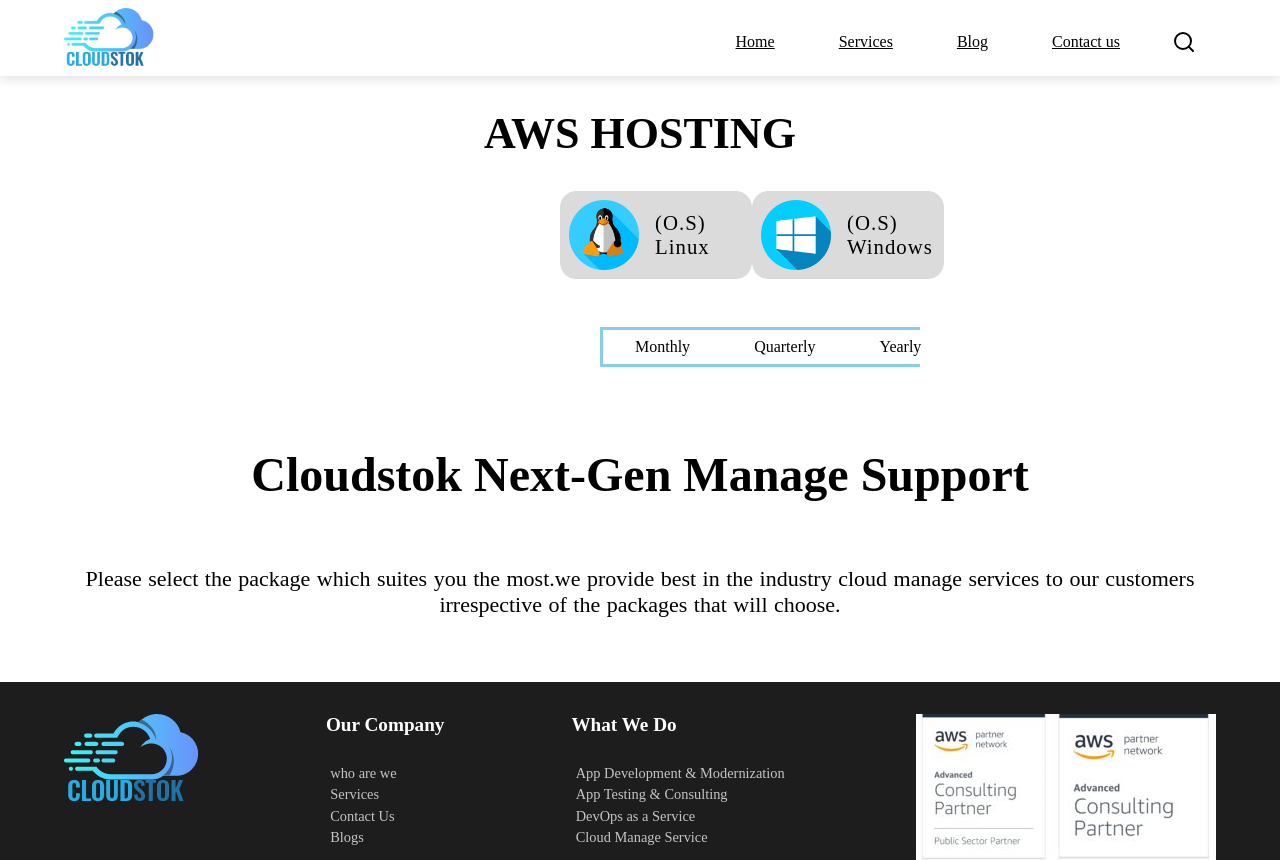
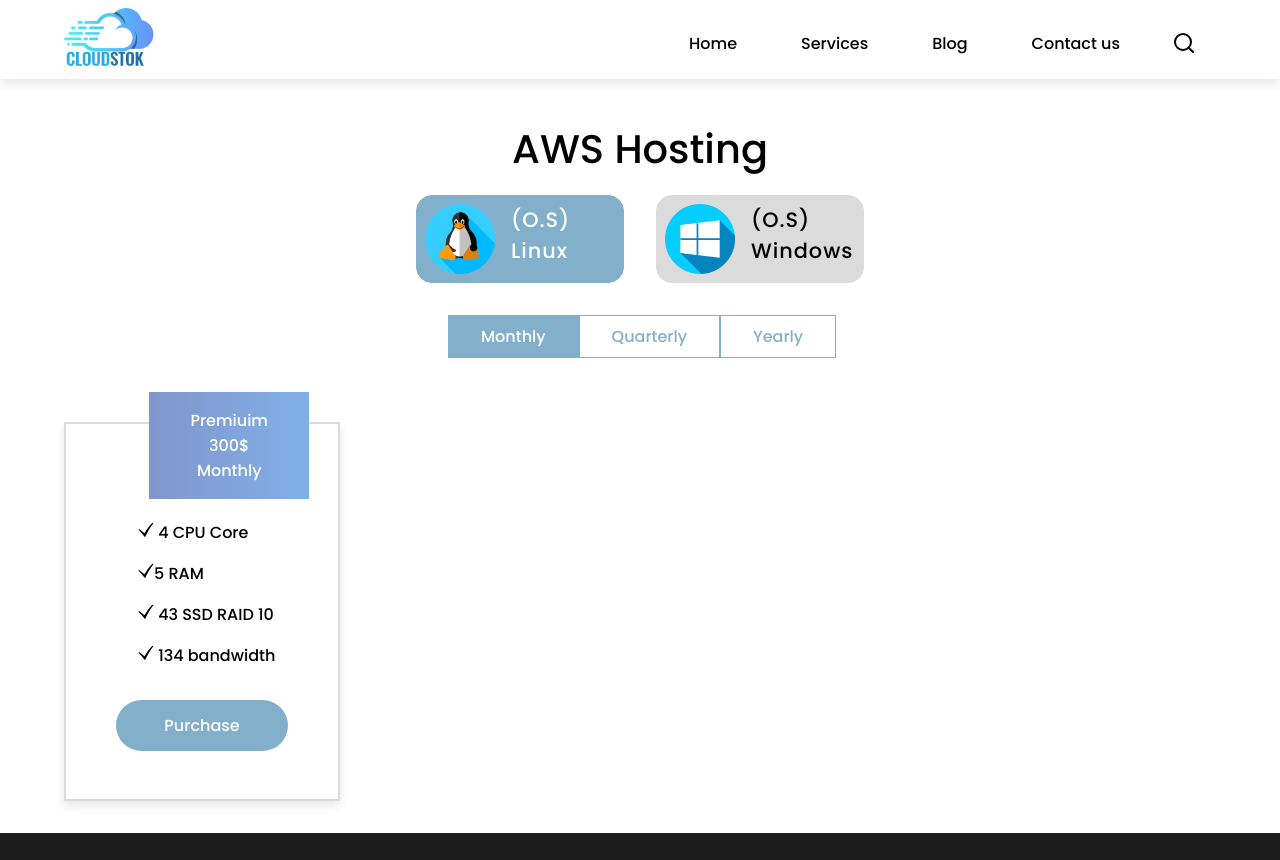
Before and after one commit to cloudstok/cloudstok_react_sales_app, a React (Create React App) app: page / in a window 1280 px wide. Shown: the top 860 px of the page. Built offline with nearby package versions, Linux system fonts and the light colour scheme.

Commit message:
ticket card ui completed

```diff
--- a/src/App.js
+++ b/src/App.js
@@ -1,6 +1,7 @@
 import React from 'react'
 import { BrowserRouter, Route, Routes } from 'react-router-dom'
-import Home from './components/Layout/home/Home'
+import Home from './Layout/home/Home'
+
 
 const App = () => {
   return (
--- a/src/components/Layout/Footer/Footer.jsx
+++ b/src/Layout/Footer/Footer.jsx
@@ -1,7 +1,7 @@
 import React from 'react'
 import './footer.css'
-import CloudStok from '../../../assets/images/headerlogo.png'
-import image from '../../../assets/images/image-1-300x148.jpg'
+import CloudStok from '../../assets/images/headerlogo.png'
+import image from '../../assets/images/image-1-300x148.jpg'
 import {CgFacebook} from 'react-icons/cg'
 import {AiOutlineTwitter} from 'react-icons/ai'
 import {FaPinterestP} from 'react-icons/fa'
--- a/src/components/Layout/Header/Header.jsx
+++ b/src/Layout/Header/Header.jsx
@@ -1,5 +1,5 @@
 import React, { useState } from 'react'
-import logo from '../../../assets/images/headerlogo.png'
+import logo from '../../assets/images/headerlogo.png'
 import { AiOutlineClose } from 'react-icons/ai'
 import { FiMenu, FiSearch } from 'react-icons/fi'
 import { Link } from 'react-router-dom'
--- a/src/components/Layout/home/Home.jsx
+++ b/src/Layout/home/Home.jsx
@@ -1,6 +1,8 @@
 import React from 'react'
-import AwsHostingCard from '../../awsHosting/AwsHostingCard'
+
 import Layout from '../Layout'
+import AwsHostingCard from '../../components/awsHosting/AwsHostingCard'
+
 
 const Home = () => {
   return (
--- a/src/components/awsHosting/AwsHostingCard.jsx
+++ b/src/components/awsHosting/AwsHostingCard.jsx
@@ -1,23 +1,28 @@
-import React from 'react'
+import React, { useState } from 'react'
 import linux from '../../assets/images/linux.png'
 import window from '../../assets/images/window.png'
-import './awshosting.css'
+import '../platformCard/platformcard.css'
+import '../awsHosting/awshosting.css'
+import PlatFormCard from '../platformCard/PlatFormCard'
 
 const AwsHostingCard = () => {
+    const [index,setIndex] = useState(0)
+    const [activeIndex,setActiveIndex] = useState('linux')
+    const [platformData,setPlatformData] = useState([])
     return (
-        <div className='awsHosting'>
-            <div className='aws'> <h1>AWS HOSTING</h1></div>
-
+        <section className=''>
+        <div className="tab-container">
+          <div className="">
+          <h1 style={{color:"black"}}>AWS Hosting </h1>
           <div className="platform-tab">
-                    <div className='platform-tab-content'>
-                        <img src={linux} alt='' width={70} height={70} />
+            <div className={`platform-tab-content ${activeIndex==='linux'?'link-active':''}`}  onClick={() => setActiveIndex('linux')}>
+              <img src={linux} alt='' width={70} height={70}/>
               <div className="platform-name">
               <p>(O.S)</p>
                 <p>Linux</p>
               </div>
             </div>
-
-                    <div className='platform-tab-content'>
+            <div  id='window' className={`platform-tab-content ${activeIndex==='windows'?'link-active':''}`}  onClick={() => setActiveIndex('windows')}>
               <img src={window} alt='' width={70} height={70} />
               <div className="platform-name">
               <p>(O.S)</p>
@@ -25,25 +30,20 @@
               </div>
             </div>
           </div>
-
         <div className="tab-head">
-                    <div className='link-tab'>  <p>Monthly</p> </div>
-                    <div className='link-tab'> <p>Quarterly</p> </div>
-                    <div className='link-tab'> <p>Yearly</p> </div>
+          <div className={`link-tab ${index===0?'link-active':''}`} onClick={()=> setIndex(0) }> <p>Monthly</p> </div>
+          <div className={`link-tab ${index===1?'link-active':''}`} onClick={()=> setIndex(1) }> <p>Quarterly</p> </div>
+          <div className={`link-tab ${index===2?'link-active':''}`} onClick={()=> setIndex(2) }> <p>Yearly</p> </div>
         </div>
-
-            <div className="cloud-support-container">
-                <h1>Cloudstok  Next-Gen Manage Support</h1>
-                <p>
-                    Please select the package which suites you the most.we provide best in the industry cloud manage services
-                    to our customers irrespective of the packages that will choose.
-                </p>
           </div>
-
-
-
-
       </div>
+      <div className="ticket-card-container">
+      {/* {filterData().map((cardData,i) => ( */}
+          <PlatFormCard
+          />
+          {/* ))} */}
+      </div>
+       </section>
     )
 }
 
--- a/src/components/awsHosting/awshosting.css
+++ b/src/components/awsHosting/awshosting.css
@@ -1,22 +1,9 @@
-.aws {
-    font-size: 22px;
-    text-align: center;
-    margin-top: 2rem;
+.platform-tab{
+    display: flex;
     align-items: center;
+    /* margin-bottom: 1.5rem; */
 }
-.platform-tab{
-    align-items: center;
-    padding-top: 2rem;
-    width: 30%;
-    display: flex;
-    justify-content: space-around;
-    margin-left: 35rem;
-    /* align-items: center; */
-
-}
-
 .platform-tab-content{
-    align-items: center;
     border: 1px solid #dbdbdb;
     padding: .5rem;
     background-color: #dbdbdb;
@@ -25,50 +12,35 @@
     cursor: pointer;
     height: 5.5rem;
     display: flex;
+    /* align-items: center; */
 }
 .platform-name{
-    align-items: center;
     margin-left: 1rem;
     font-size: 1.3rem;
     letter-spacing: 1px;
 
 }
-/* .tab-container{
+.tab-container{
+    /* border: 1px solid #dbdbdb; */
     border-radius: 4px;
     display: flex;
     justify-content: center;
     padding: .5rem;
+    /* justify-content: center; */
 }
 .tab-container h2{
     padding-bottom: 0.5rem;
-} */
+}
 
 .tab-head{
-    width: 25%;
     display: flex;
-    /* align-items: center; */
-    /* margin:2rem 0rem 1.5rem 2rem; */
-    margin-top: 3rem;
-    margin-left: 37.5rem;
-    border: 3px solid skyblue;
+    align-items: center;
+    margin:2rem 0rem 1.5rem 2rem;
 }
-
-
 .select-platform{
     font-size: 1.5rem;
     font-weight: normal;
     margin-bottom: 1rem;
-}
-.cloud-support-container{
-    padding-top: 5rem;
-    text-align: center;
-    font-size: 24px;
-}
-.cloud-support-container p {
-    text-align: center;
-    padding: 4rem;
-    word-spacing: 1px;
-    font-size: 22px;
 }
 #window{
     margin-left: 2rem;
--- /dev/null
+++ b/src/components/platformCard/PlatFormCard.jsx
@@ -0,0 +1,27 @@
+import React from 'react'
+import { GiCheckMark } from 'react-icons/gi'
+import '../platformCard/platformcard.css'
+const PlatFormCard = () => {
+  return (
+    <div className='ticket-card-body'>
+      <div className="ticket-price-content">
+        <p>Premiuim</p>
+        <p> 300$ </p>
+        <p>Monthly</p>
+      </div>
+      <div className="ticket-footer">
+        <div className="ticket-footer-body">
+          <p> < GiCheckMark /> 4 CPU Core </p>
+          <p> < GiCheckMark />5 RAM</p>
+          <p> < GiCheckMark /> 43 SSD RAID 10</p>
+          <p> < GiCheckMark /> 134 bandwidth</p>
+        </div>
+        <div className="ticket-button">
+          <button type='button' className='button' > Purchase </button>
+        </div>
+      </div>
+    </div>
+  )
+}
+
+export default PlatFormCard
--- /dev/null
+++ b/src/components/platformCard/platformcard.css
@@ -0,0 +1,80 @@
+
+
+
+
+.ticket-card-container{
+    display: grid;
+    grid-template-columns: repeat(4,1fr);
+    gap: 1rem;
+    align-items: center;
+    position: relative;
+    justify-content: center;
+    /* background-color: #dbdbdb; */
+}
+.active-card{
+    border: 1px solid red;
+    background-color: red;
+    transition: .4s all ease-in-out;
+}
+.ticket-card-body{
+    background-color: white;
+    color: black;
+    text-align: center;
+    cursor: pointer;
+    box-shadow: 0 0.3rem 0.6rem rgba(0, 0, 0, 0.1);
+    /* width: 85%; */
+    border: 2px solid #dbdbdb;
+    margin-top: 2rem;
+    padding: 1rem 0rem 1rem 0rem ;
+    position: relative;
+    /* border-radius: 1rem; */
+}
+.ticket-price-content{
+    position: absolute;
+    background: rgb(130,175,202);
+background: linear-gradient(90deg, rgba(129,150,202,1) 0%, rgba(128,176,232,1) 100%);
+    width: 10rem;
+    left:5.2rem;
+    top: -2rem;
+    padding: 1rem;
+    color: white;
+}
+.ticket-active-card{
+    text-align: center;
+    margin-top: 2rem;
+    position: relative;
+    cursor: pointer;
+    background-color: var(--main-color);
+    padding: 1rem 0rem 1rem 0rem ;
+    border: 2px solid var(--main-color);
+    color: white;
+    transition: .4s all ease-in-out;
+}
+.ticket-button{
+    margin:2rem;
+}
+.ticket-card-body h3{
+font-size: 2.3rem;
+font-weight: normal;
+}
+.ticket-footer{
+    /* border-top: 1px solid black; */
+    margin-top: 5rem;
+}
+.ticket-footer-body{
+    text-align: start;
+margin-left: 4.5rem;
+    align-items: center;
+}
+.ticket-footer-body p{
+    margin-top: 1rem;
+}
+@media (max-width:768px) {
+.ticket-card-container{
+    grid-template-columns: repeat(1,1fr);
+    /* gap: 0; */
+}
+.ticket-card-body{
+    width: 100%;
+}
+}
--- a/src/index.css
+++ b/src/index.css
@@ -1,7 +1,55 @@
-*{
-margin: 0;
-padding: 0;
-box-sizing: border-box;
-font-family:'Popins','sans-serif';
-/* overflow-x:hidden ; */
-}
+@import url("https://fonts.googleapis.com/css2?family=Poppins:ital,wght@0,100;0,200;0,300;0,500;0,600;0,700;0,800;0,900;1,200;1,300&display=swap");
+@import url("https://fonts.googleapis.com/css?family=Roboto:100,300,400,500,700|Sanchez&display=swap");
+:root {
+    --max-width: 1100px;
+    --main-color:rgb(130,175,202);
+  }
+
+  * {
+    box-sizing: border-box;
+    padding: 0;
+    font-family: "Poppins", sans-serif;
+    margin: 0;
+  }
+  section{
+    padding: 2rem 4rem 2rem 4rem;
+  }
+  html,
+  body {
+    max-width: 100vw;
+    overflow-x: hidden;
+  }
+  h1{
+    text-align: center;
+      margin-bottom: 1rem;
+      font-size: 2.5rem;
+      color: white;
+      font-weight: normal;
+  }
+  p{
+    font-weight: normal !important;
+  }
+  a {
+    /* color: inherit; */
+    text-decoration: none;
+  }
+
+  .button{
+    background-color: var(--main-color);
+    border-radius: 2rem;
+    padding: 0.8rem 3rem 0.8rem 3rem;
+    outline: none;
+    border: none;
+    color: white;
+    font-size: 1rem;
+    cursor: pointer;
+    }
+    #back{
+      margin-right: 1rem;
+      background-color: gray;
+    }
+    @media (max-width:768px) {
+      section{
+        padding: 2rem;
+      }
+    }
```
Also changed, not shown: src/Layout/Footer/footer.css (renamed from src/components/Layout/Footer/footer.css), src/Layout/Header/Header.css (renamed from src/components/Layout/Header/Header.css), src/Layout/Layout.jsx (renamed from src/components/Layout/Layout.jsx). Lines whose indentation alone changed are shown as unchanged.
